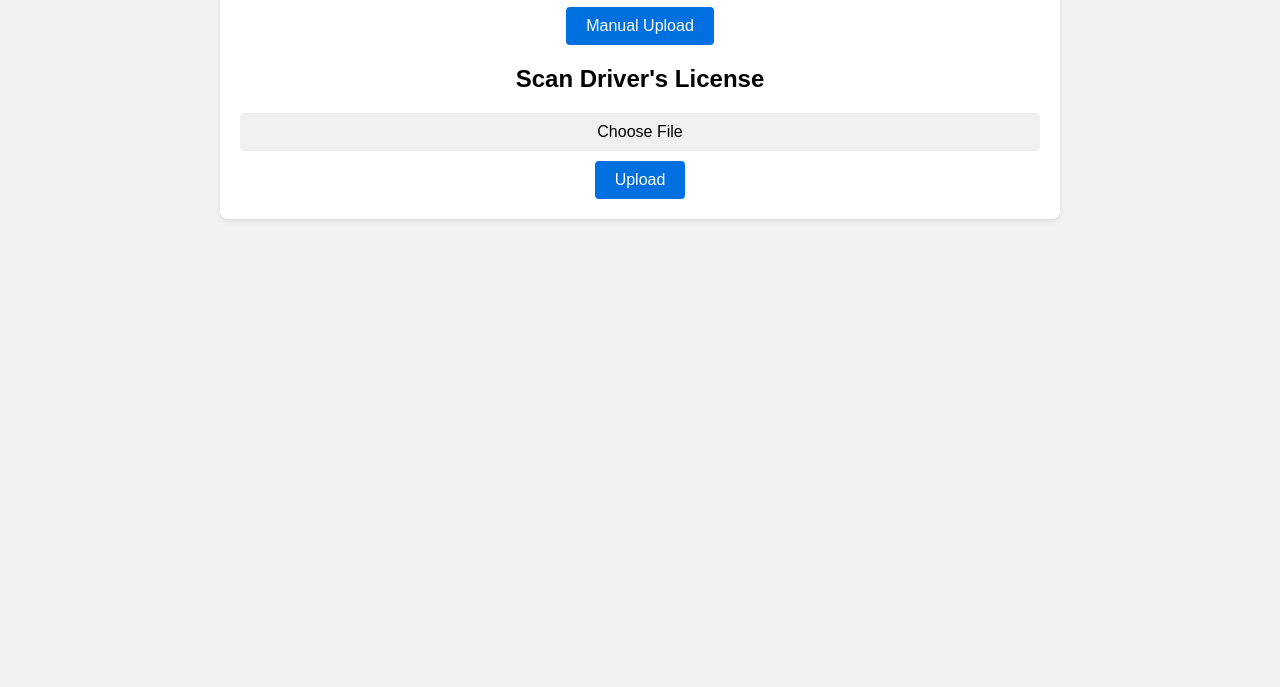
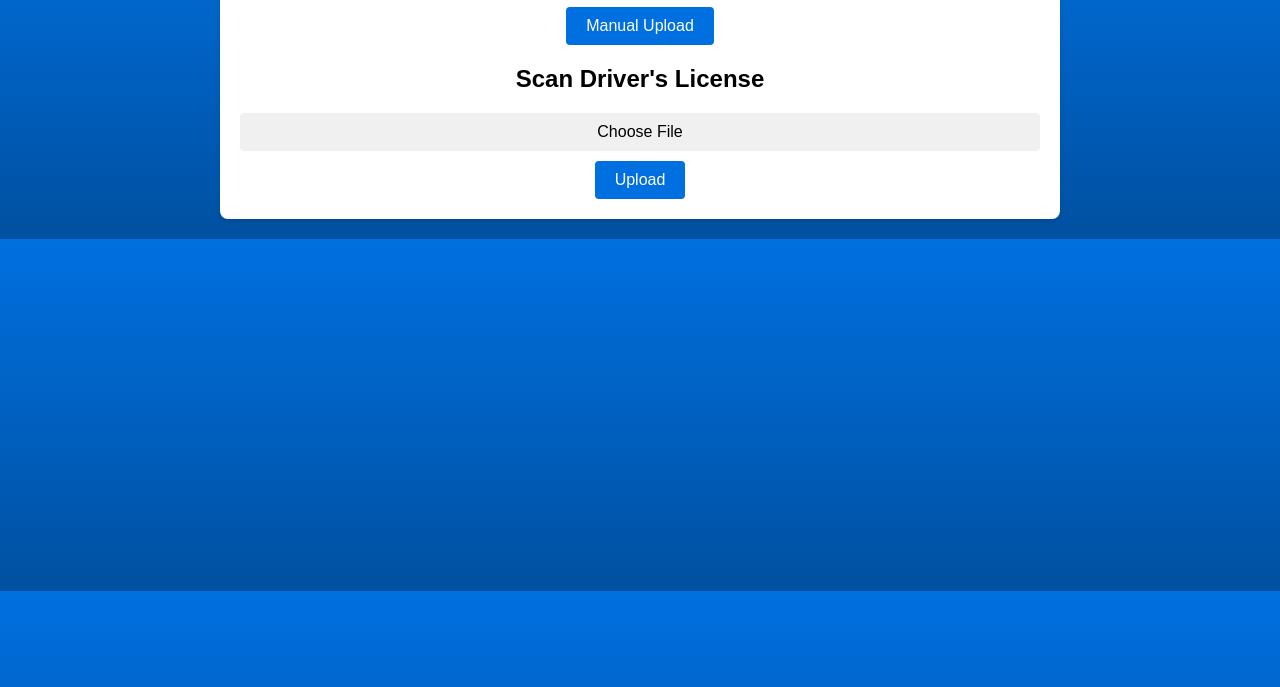
Before and after one commit to Rilme/CPSI, a plain HTML site: page index.html in a window 1280 px wide. Shown: the part 113-800 px from the top of the page. Drawn offline with Linux system fonts and the light colour scheme.

Commit message:
Update index.html

```diff
--- a/index.html
+++ b/index.html
@@ -6,9 +6,9 @@
   <style>
     body {
       font-family: Arial, sans-serif;
-      background-color: #f2f2f2;
       margin: 0;
       padding: 0;
+      background: linear-gradient(to bottom, #0070e0, #0050a0);
     }
     .container {
       max-width: 800px;
```
